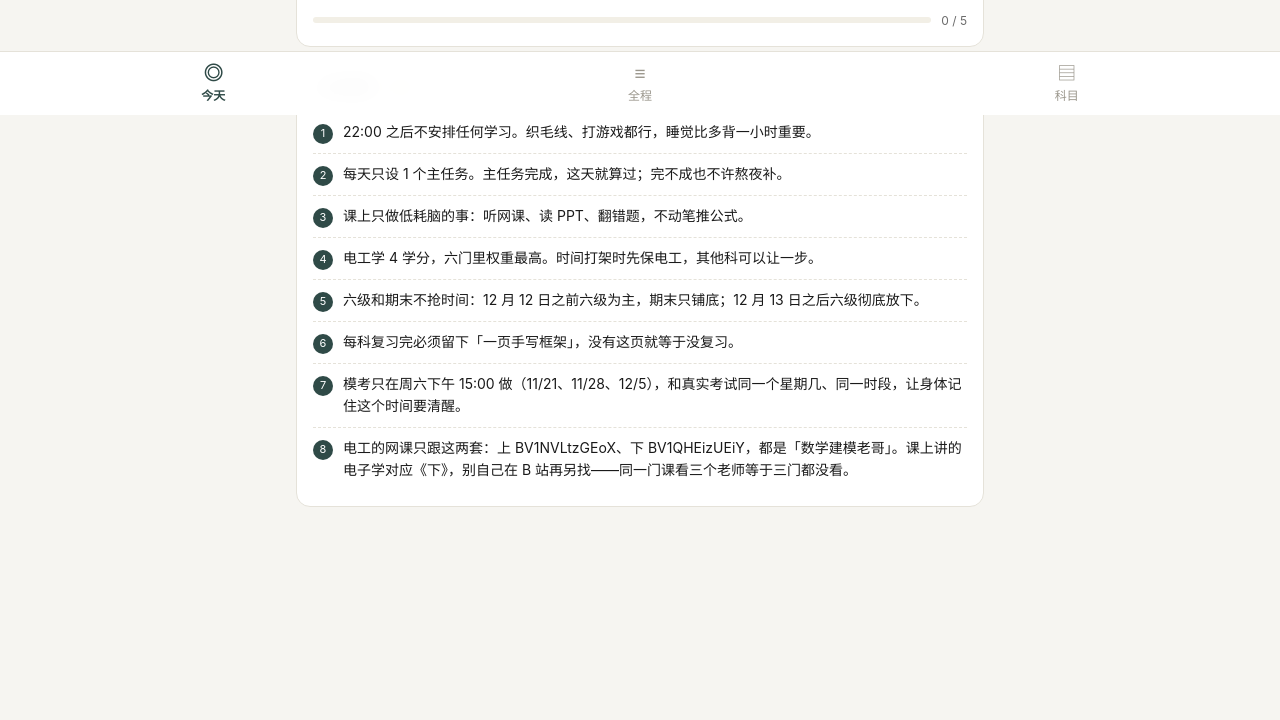
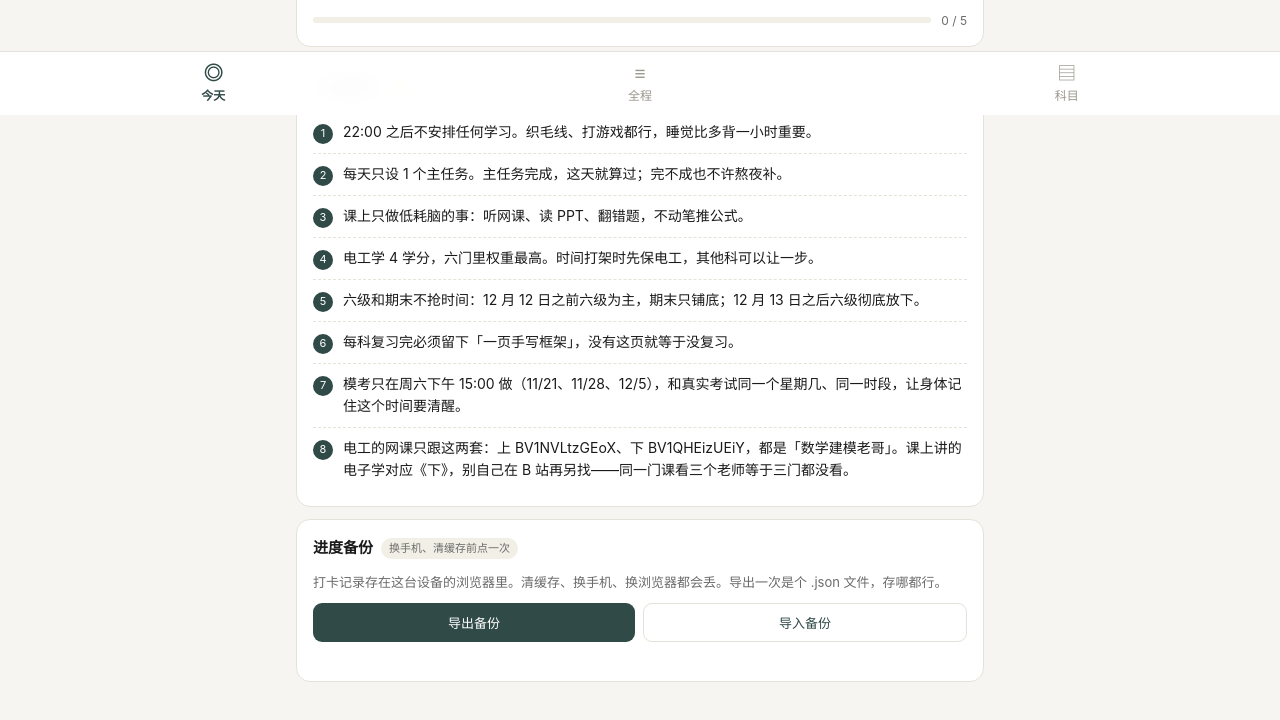
Before and after one commit to mingzzzzz-os/final-review-plan, a plain HTML site: page index.html in a window 1280 px wide. Shown: the part 685-1405 px from the top of the page. Before the commit the page ends 1300 px from the top, so only its background shows below. Drawn offline with Linux system fonts and the light colour scheme.

Commit message:
Add backup export/import functionality to index.html

```diff
--- a/index.html
+++ b/index.html
@@ -54,6 +54,19 @@
       <h2>八条规矩 <span class="tag">不破</span></h2>
       <div id="rules"></div>
     </div>
+
+    <div class="card">
+      <h2>进度备份 <span class="tag">换手机、清缓存前点一次</span></h2>
+      <p class="sub" style="font-size:13px;color:var(--soft)">
+        打卡记录存在这台设备的浏览器里。清缓存、换手机、换浏览器都会丢。导出一次是个 .json 文件，存哪都行。
+      </p>
+      <div class="bkrow">
+        <button class="bkbtn" id="bk-exp">导出备份</button>
+        <button class="bkbtn ghost" id="bk-imp">导入备份</button>
+        <input id="bk-file" type="file" accept=".json" hidden>
+      </div>
+      <div class="bktip" id="bk-tip"></div>
+    </div>
   </section>
 
   <!-- ============ 全程 ============ -->
@@ -61,6 +74,11 @@
     <div class="card">
       <h2>五个阶段</h2>
       <div class="tl" id="timeline"></div>
+    </div>
+
+    <div class="card">
+      <h2>六级分项 <span class="tag">你四级 541</span></h2>
+      <div id="cetparts"></div>
     </div>
 
     <div class="card">
```
